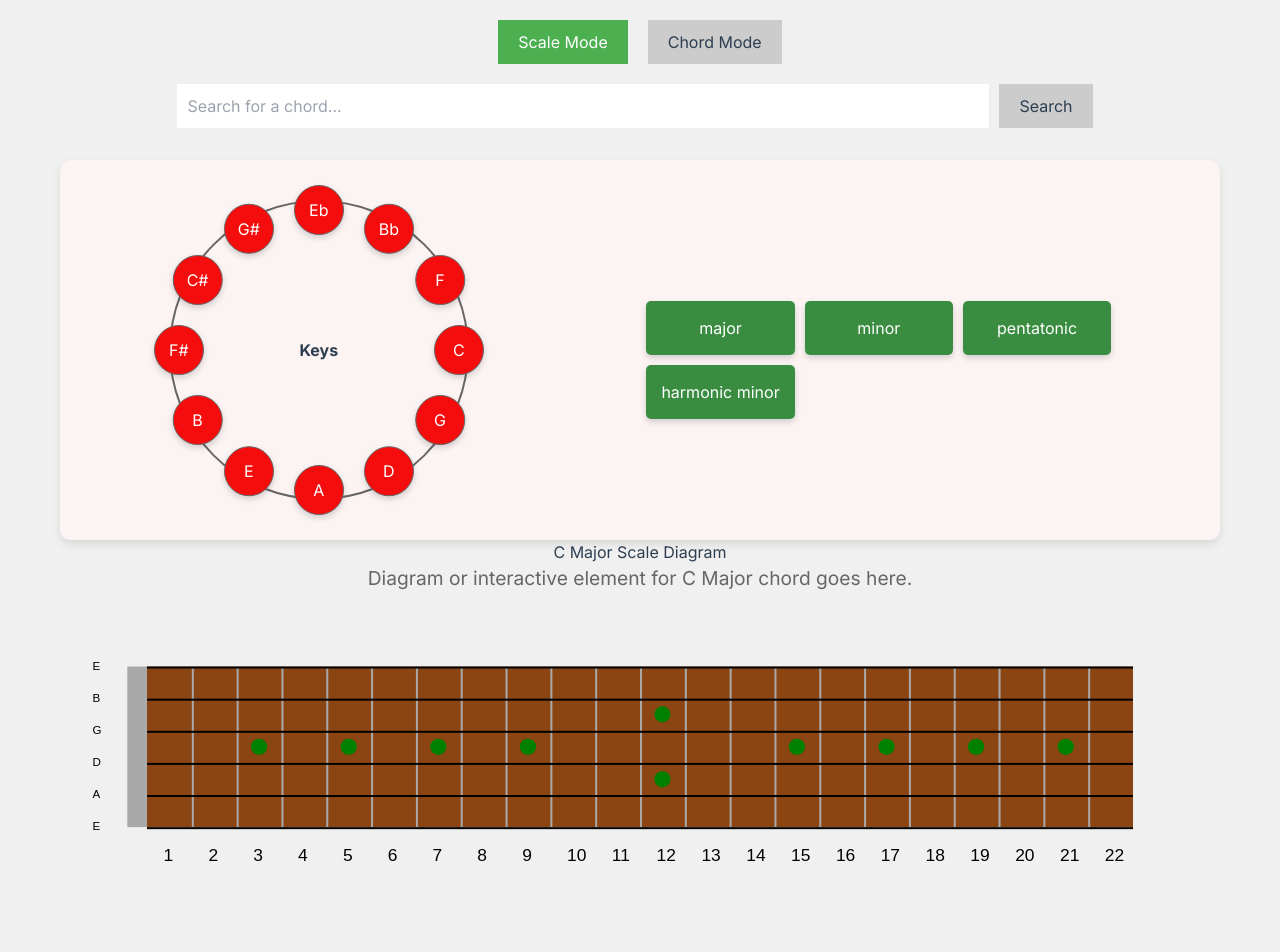
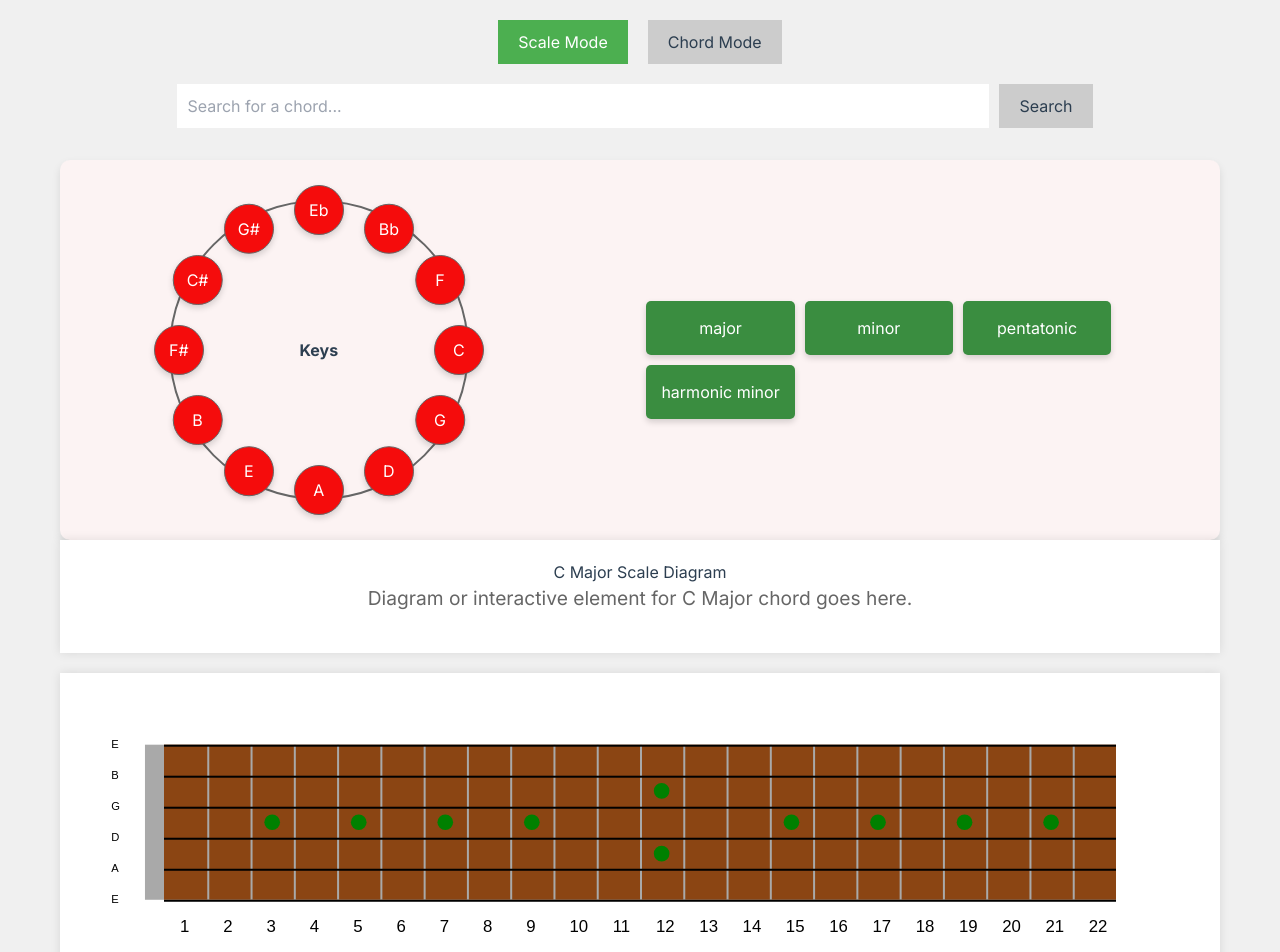
Before and after one commit to jamesrferguson/TonePilolt, a Next.js app: page /library in a window 1280 px wide. Shown: the top 952 px of the page. Before the commit the page ends 900 px from the top, so only its background shows below. Built offline with nearby package versions, Linux system fonts and the light colour scheme.

Commit message:
Change so that canvas doesn't shrink on screen resize.

```diff
--- a/app/globals.css
+++ b/app/globals.css
@@ -69,7 +69,16 @@ button.active {
   color: white;
 }
 
-.fretboard-section, .chord-diagram, .scale-diagram, {
+.fretboard-section canvas {
+  width: 100%;
+  min-width: 1000px;
+}
+
+.fretboard-section {
+  overflow-x: auto;
+}
+
+.fretboard-section, .chord-diagram, .scale-diagram {
   margin-bottom: 20px;
   padding: 20px;
   background-color: #fff;
@@ -269,7 +278,7 @@ body {
      /* Define two columns, each taking up half of the grid container width */
      grid-template-columns: repeat(2, 1fr);
      gap: 10px; /* Adjust the gap between grid items as needed */
-     width: 100%; /* Set the width of the grid container to fill its parent */
+     width: auto;
      box-sizing: border-box; /* Include padding and border in the element's total width and height */
   }
 
--- a/components/library/FretboardSection.tsx
+++ b/components/library/FretboardSection.tsx
@@ -166,12 +166,15 @@ const useCanvasResize = (drawFretboard: (ctx: CanvasRenderingContext2D) => void,
   const resizeCanvas = useCallback(() => {
     if (containerRef.current && containerRef.current.children[0]) {
       const canvas = containerRef.current.children[0] as HTMLCanvasElement;
-        const width = containerRef.current.offsetWidth;
+      const rect = canvas.getBoundingClientRect();
+      const width = rect.width;
       const height = width / 4.3333;
-        canvas.width = width;
-        canvas.height = height;
+      const dpr = window.devicePixelRatio || 1;
+      canvas.width = width * dpr;
+      canvas.height = height * dpr;
       const ctx = canvas.getContext('2d');
       if (ctx) {
+        ctx.scale(dpr, dpr);
         drawFretboard(ctx);
       }
     }
@@ -223,8 +226,9 @@ export default function FretboardSection({chordMode, activeScale, activeChord}:F
     const containerRef = useRef<HTMLDivElement | null>(null);
 
     const drawFretboard = (ctx: CanvasRenderingContext2D) => {
-        if (containerRef.current) {
-            const width = containerRef.current.offsetWidth;
+      if (containerRef.current && containerRef.current.children[0]) {
+        const canvas = containerRef.current.children[0] as HTMLCanvasElement;
+        const width = canvas.width;
         const height = width / 4.3333;
         const fretboardWidth = width * 0.85;
         const fretboardHeight = height * 0.6;
```
Lines whose indentation alone changed are shown as unchanged.
